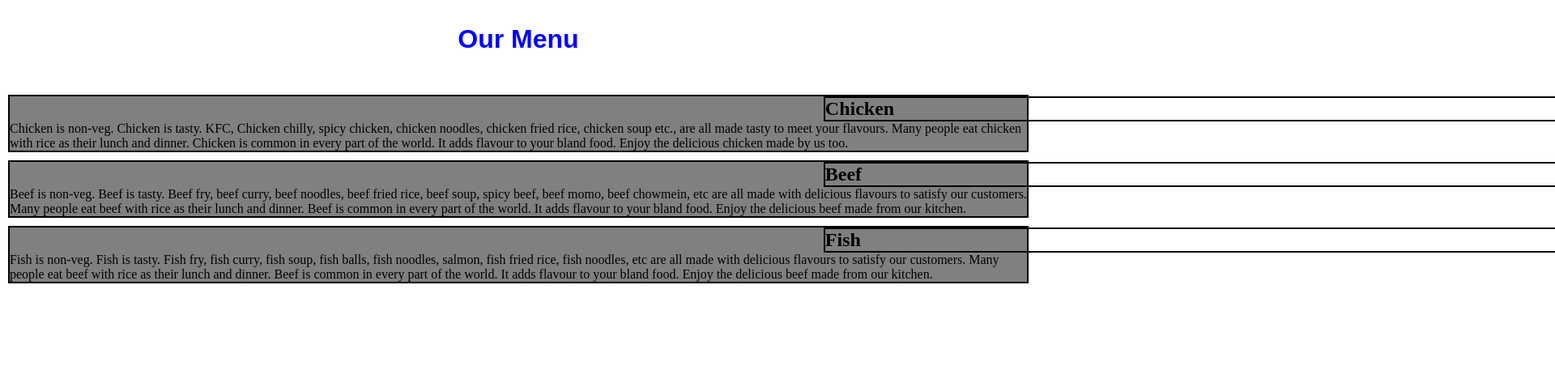
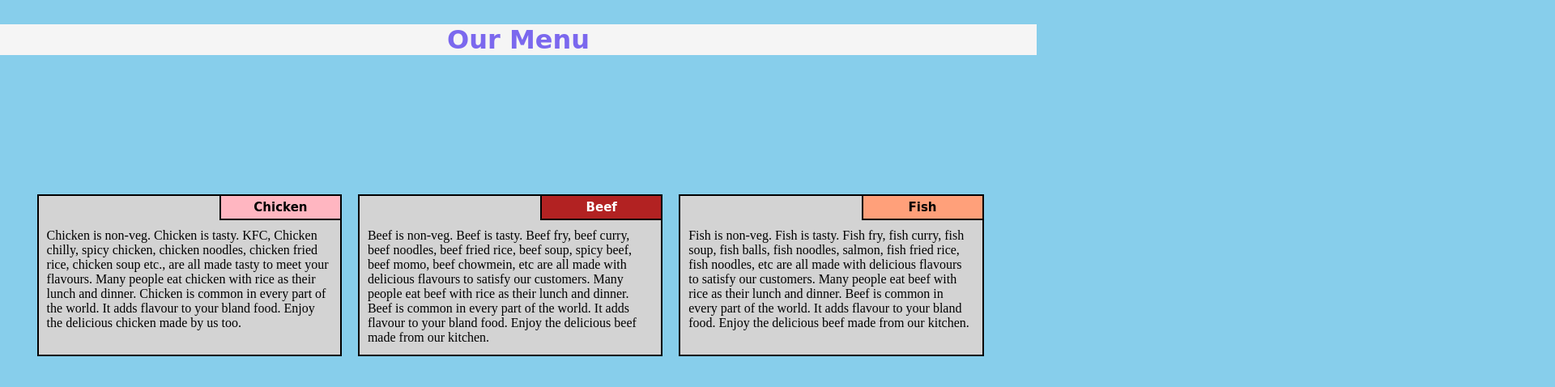
Before and after one commit to RebecaYeptho/module2-solution, a plain HTML site: page index.html in a window 1280 px wide. Shown: the top 478 px of the page at 81% size, 1920 px wide, since content can reach past the window. Drawn offline with Linux system fonts and the light colour scheme.

Commit message:
Assignment module2 solution

```diff
--- a/css/css.css
+++ b/css/css.css
@@ -3,20 +3,100 @@
 	margin: 0;
 	padding: 0;
 }
+body {
+	background-color: skyblue;
+}
+#container {
+	position: absolute;
+	top: 30%;
+	left: 2%;
+	overflow-y: auto;
+}
 h1 {
-	color: blue;
+	color: #7b68ee;
 	text-align: center;
-	font-family: fantasy;
+	font-family: cursive;
 	margin-top: 30px;
 	margin-bottom: 50px;
+	background-color: whitesmoke;
 }
-.para {
-	border: 2px solid black;
-	background-color: gray;
-	margin: 10px;
-}
-.head {
-	position: relative;
-	left: 80%;
+section.para{
+	background-color: #d3d3d3;
 	border: 2px solid black;
 }
+#h1,#h2,#h3 {
+	padding: 5px;
+	text-align: center;
+	border-bottom: 2px solid black;
+	border-left: 2px solid black;
+	font-family: cursive;
+	font-size: 10px;
+}
+#h1 {
+	background-color: #ffb6c1;
+}
+#h2 {
+	background-color: #b22222;
+	color: #fff;
+}
+#h3 {
+	background-color: #ffa07a;
+}
+p {
+	padding: 10px;
+
+}
+/*responsive*/
+@media (min-width: 992px) {
+	section.para {
+		width: 30%;
+		float: left;
+		height: 200px;
+		overflow-y: auto;
+		margin-left: 20px;
+	}
+	#h1,#h2,#h3 {
+		width: 40%;
+		position: relative;
+		left: 60%;
+	}
+}
+@media (min-width: 768px) and (max-width: 991px) {
+	#para1,#para2 {
+		float: left;
+		margin-left: 20px;
+		width: 45%;
+		margin-bottom: 20px;
+		height: 220px;
+	}
+	#para3 {
+		clear: left;
+		margin-left: 20px;
+		width: 92%;
+		height: 200px;
+	}
+	#h1,#h2 {
+		width: 40%;
+		position: relative;
+		left: 60%;
+	}
+	#h3 {
+		width: 20%;
+		position: relative;
+		left: 80%;
+	}
+}
+@media (max-width: 767px) {
+	section.para {
+		width: 80%;
+		margin-left: 20px;
+		margin-bottom: 20px;
+		float: left;
+		clear: both;
+	}
+	#h1,#h2,#h3 {
+		width: 40%;
+		position: relative;
+		left: 60%;
+	}
+}
--- a/index.html
+++ b/index.html
@@ -2,29 +2,37 @@
 <html>
 <head>
 	<meta charset="utf-8">
+	<meta name="viewport" content="width=device-width, initial-scale=1">
 	<link rel="stylesheet" type="text/css" href="css/css.css">
 	<title>Assignment solution for module 2</title>
 </head>
 <body>
 	<h1>Our Menu</h1>
+	<div id="container">
+		<div id="para1">
 			<section class="para">
-		<section class="head">
+				<section id="h1">
 					<h2>Chicken</h2>
 				</section>
 					<p>Chicken is non-veg. Chicken is tasty. KFC, Chicken chilly, spicy chicken, chicken noodles, chicken fried rice, chicken soup etc., are all made tasty to meet your flavours. Many people eat chicken with rice as their lunch and dinner. Chicken is common in every part of the world. It adds flavour to your bland food. Enjoy the delicious chicken made by us too.
 			</section>
+		</div>
+		<div id="para2">
 			<section class="para">
-		<section class="head">
+				<section id="h2">
 					<h2>Beef</h2>
 				</section>
 					<p>Beef is non-veg. Beef is tasty. Beef fry, beef curry, beef noodles, beef fried rice, beef soup, spicy beef, beef momo, beef chowmein, etc are all made with delicious flavours to satisfy our customers. Many people eat beef with rice as their lunch and dinner. Beef is common in every part of the world. It adds flavour to your bland food. Enjoy the delicious beef made from our kitchen.
 			</section>
+		</div>
+		<div id="para3">
 			<section class="para">
-		<section class="head">
+				<section id="h3">
 					<h2>Fish</h2>
 				</section>
 					<p>Fish is non-veg. Fish is tasty. Fish fry, fish curry, fish soup, fish balls, fish noodles, salmon, fish fried rice, fish noodles, etc are all made with delicious flavours to satisfy our customers. Many people eat beef with rice as their lunch and dinner. Beef is common in every part of the world. It adds flavour to your bland food. Enjoy the delicious beef made from our kitchen.
 			</section>
-		</section>
+		</div>
+	</div>
 </body>
 </html>
```
Lines whose indentation alone changed are shown as unchanged.
